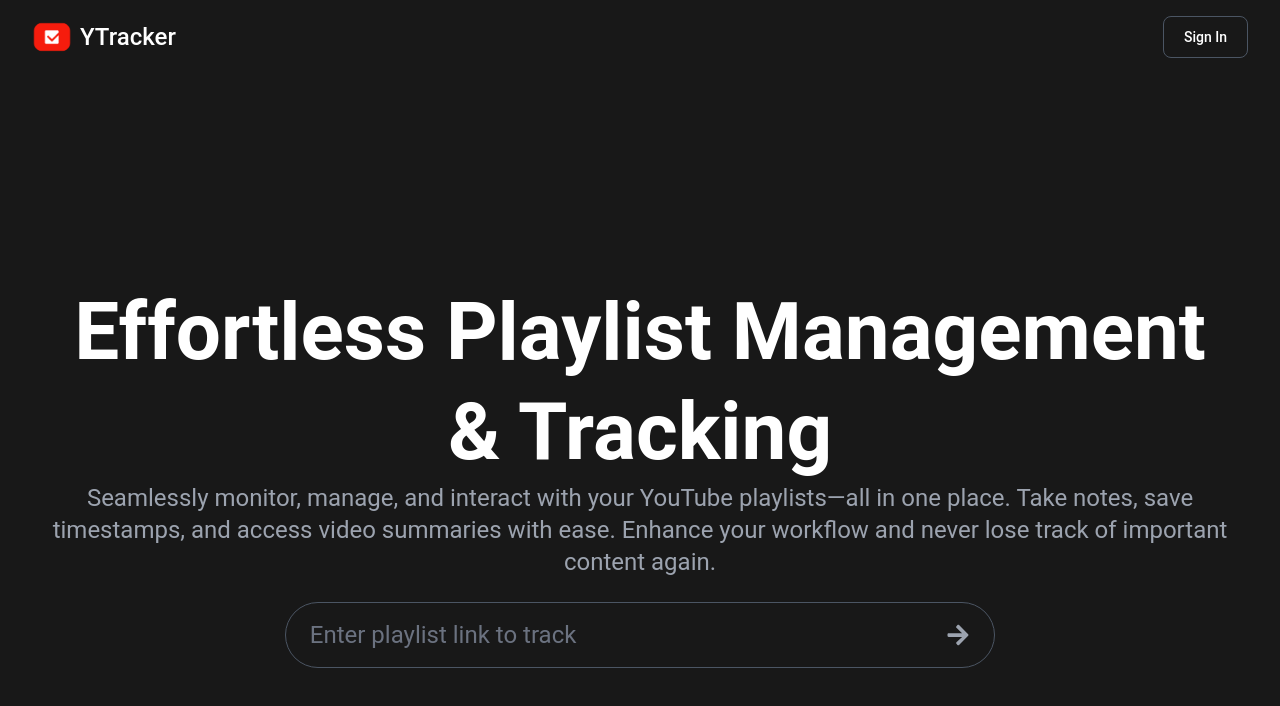
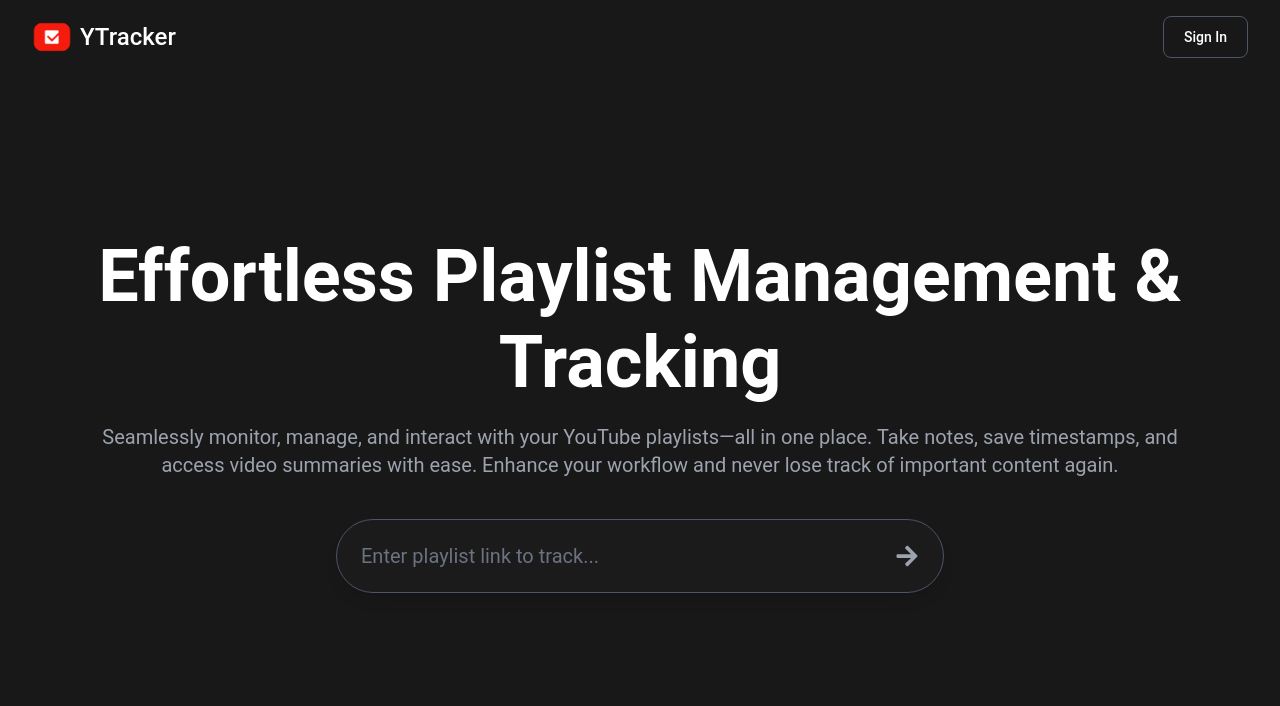
Before and after one commit to prakharrm/YTracker, a React (Create React App) app in the folder frontend/: page / in a window 1280 px wide. Shown: the top 706 px of the page. Built offline with nearby package versions, Linux system fonts and the light colour scheme; no server answers.

Commit message:
improved profile card design

```diff
--- a/frontend/package.json
+++ b/frontend/package.json
@@ -8,6 +8,7 @@
     "cra-template": "1.2.0",
     "dotenv": "^17.0.1",
     "firebase": "^11.3.1",
+    "framer-motion": "^12.23.1",
     "lodash": "^4.17.21",
     "lucide-react": "^0.475.0",
     "material-ui-popup-state": "^5.3.6",
--- a/frontend/src/components/PlaylistNav.js
+++ b/frontend/src/components/PlaylistNav.js
@@ -1,5 +1,4 @@
 import { ChevronLeft, ChevronRight } from "lucide-react"; // Import icons
-import { Progress, Typography } from "@material-tailwind/react";
 
 function VideoNav(
   id,
--- a/frontend/src/components/SearchBar.js
+++ b/frontend/src/components/SearchBar.js
@@ -2,6 +2,7 @@ import React, { useState } from "react";
 import { FaArrowRight } from "react-icons/fa";
 import { trackeNewPlaylist } from "../utils/playlist";
 import { useNavigate } from "react-router-dom";
+import { motion } from "framer-motion";
 
 function SearchBar({ ensureAuth }) {
   const [playlistURI, setplaylistURI] = useState("");
@@ -16,44 +17,48 @@ function SearchBar({ ensureAuth }) {
     const result = await trackeNewPlaylist(playlistURI, ensureAuth);
     setResponse(result);
 
-    console.log("track new playlist", result.trackingId)
-
     if (result?.success) {
       navigate(`/tracker/${result.trackingId}`);
     }
   };
 
   return (
-    <div className="w-[60%] ">
-      <div className="flex items-center bg-transparent border border-gray-600 w-full rounded-full px-6 py-2">
+    <motion.div
+      className="w-full px-4 sm:px-6 md:px-8 lg:max-w-[60%] mx-auto"
+      initial={{ opacity: 0, y: 30 }}
+      animate={{ opacity: 1, y: 0 }}
+      transition={{ duration: 0.6, ease: "easeOut" }}
+    >
+      <div className="flex items-center bg-[#1f1f1f]/60 border border-gray-600 rounded-full px-4 sm:px-6 py-2 sm:py-3 backdrop-blur-md shadow-lg">
         <input
           type="text"
-          placeholder="Enter playlist link to track"
-          className="flex-1 text-2xl h-12 bg-transparent text-white outline-none placeholder-gray-500"
-          onChange={(e) => {
-            setplaylistURI(e.target.value);
-          }}
+          placeholder="Enter playlist link to track..."
+          className="flex-1 text-base sm:text-lg md:text-xl h-10 sm:h-12 bg-transparent text-white outline-none placeholder:text-gray-500 focus:placeholder:text-gray-400 transition-all duration-300"
+          onChange={(e) => setplaylistURI(e.target.value)}
         />
-        <button
-          className="text-gray-400 hover:text-white"
+        <motion.button
+          whileHover={{ scale: 1.1 }}
+          whileTap={{ scale: 0.95 }}
+          className="text-gray-400 hover:text-white transition-colors duration-200 ml-2 sm:ml-3"
           onClick={handleTrackPlaylist}
+          aria-label="Track Playlist"
         >
-          <FaArrowRight size={24} />
-        </button>
+          <FaArrowRight size={20} className="sm:size-5 md:size-6" />
+        </motion.button>
       </div>
-      <div>
-        {response?.message && (
-          <p
-            style={{
-              color: response?.success ? "green" : "red",
-              marginTop: "10px",
-            }}
-          >
-            {response.message}
-          </p>
-        )}
-      </div>
-    </div>
+
+      {response?.message && (
+        <motion.p
+          initial={{ opacity: 0 }}
+          animate={{ opacity: 1 }}
+          className={`mt-3 text-sm sm:text-base ${
+            response.success ? "text-green-400" : "text-red-400"
+          }`}
+        >
+          {response.message}
+        </motion.p>
+      )}
+    </motion.div>
   );
 }
 
--- a/frontend/src/output.css
+++ b/frontend/src/output.css
@@ -573,6 +573,10 @@ video {
   inset: 0px;
 }
 
+.inset-\[3px\] {
+  inset: 3px;
+}
+
 .bottom-3 {
   bottom: 0.75rem;
 }
@@ -605,12 +609,32 @@ video {
   top: 0.5rem;
 }
 
+.right-4 {
+  right: 1rem;
+}
+
+.top-4 {
+  top: 1rem;
+}
+
+.top-3 {
+  top: 0.75rem;
+}
+
 .z-10 {
   z-index: 10;
 }
 
 .z-50 {
   z-index: 50;
+}
+
+.z-20 {
+  z-index: 20;
+}
+
+.z-30 {
+  z-index: 30;
 }
 
 .mx-auto {
@@ -623,6 +647,10 @@ video {
   margin-bottom: 0.5rem;
 }
 
+.mb-10 {
+  margin-bottom: 2.5rem;
+}
+
 .mb-2 {
   margin-bottom: 0.5rem;
 }
@@ -635,8 +663,8 @@ video {
   margin-bottom: 1rem;
 }
 
-.mb-6 {
-  margin-bottom: 1.5rem;
+.ml-1 {
+  margin-left: 0.25rem;
 }
 
 .ml-2 {
@@ -663,8 +691,12 @@ video {
   margin-top: 0.5rem;
 }
 
-.mt-24 {
-  margin-top: 6rem;
+.mt-20 {
+  margin-top: 5rem;
+}
+
+.mt-3 {
+  margin-top: 0.75rem;
 }
 
 .mt-4 {
@@ -679,8 +711,16 @@ video {
   margin-top: 1.5rem;
 }
 
-.ml-1 {
-  margin-left: 0.25rem;
+.mb-1 {
+  margin-bottom: 0.25rem;
+}
+
+.mb-3 {
+  margin-bottom: 0.75rem;
+}
+
+.mt-1 {
+  margin-top: 0.25rem;
 }
 
 .line-clamp-3 {
@@ -697,6 +737,13 @@ video {
   -webkit-line-clamp: 5;
 }
 
+.line-clamp-2 {
+  overflow: hidden;
+  display: -webkit-box;
+  -webkit-box-orient: vertical;
+  -webkit-line-clamp: 2;
+}
+
 .block {
   display: block;
 }
@@ -773,6 +820,26 @@ video {
   height: 100%;
 }
 
+.h-2 {
+  height: 0.5rem;
+}
+
+.h-40 {
+  height: 10rem;
+}
+
+.h-52 {
+  height: 13rem;
+}
+
+.h-48 {
+  height: 12rem;
+}
+
+.h-9 {
+  height: 2.25rem;
+}
+
 .max-h-\[calc\(100vh-200px\)\] {
   max-height: calc(100vh - 200px);
 }
@@ -821,14 +888,14 @@ video {
   width: 1.75rem;
 }
 
-.w-72 {
-  width: 18rem;
-}
-
 .w-8 {
   width: 2rem;
 }
 
+.w-96 {
+  width: 24rem;
+}
+
 .w-\[100px\] {
   width: 100px;
 }
@@ -837,39 +904,51 @@ video {
   width: 50%;
 }
 
-.w-\[60\%\] {
-  width: 60%;
-}
-
 .w-full {
   width: 100%;
 }
 
-.w-52 {
-  width: 13rem;
-}
-
-.w-96 {
-  width: 24rem;
+.w-32 {
+  width: 8rem;
+}
+
+.w-9 {
+  width: 2.25rem;
 }
 
 .min-w-\[180px\] {
   min-width: 180px;
 }
 
+.max-w-4xl {
+  max-width: 56rem;
+}
+
+.max-w-6xl {
+  max-width: 72rem;
+}
+
 .max-w-\[1280px\] {
   max-width: 1280px;
 }
 
-.max-w-\[90rem\] {
-  max-width: 90rem;
-}
-
 .max-w-md {
   max-width: 28rem;
 }
 
-.max-w-96 {
+.max-w-7xl {
+  max-width: 80rem;
+}
+
+.max-w-xs {
+  max-width: 20rem;
+}
+
+.max-w-xl {
+  max-width: 36rem;
+}
+
+.max-w-sm {
   max-width: 24rem;
 }
 
@@ -955,6 +1034,10 @@ video {
   justify-content: space-between;
 }
 
+.gap-2 {
+  gap: 0.5rem;
+}
+
 .gap-3 {
   gap: 0.75rem;
 }
@@ -965,10 +1048,6 @@ video {
 
 .gap-6 {
   gap: 1.5rem;
-}
-
-.gap-2 {
-  gap: 0.5rem;
 }
 
 .space-x-2 > :not([hidden]) ~ :not([hidden]) {
@@ -977,6 +1056,12 @@ video {
   margin-left: calc(0.5rem * calc(1 - var(--tw-space-x-reverse)));
 }
 
+.space-y-1 > :not([hidden]) ~ :not([hidden]) {
+  --tw-space-y-reverse: 0;
+  margin-top: calc(0.25rem * calc(1 - var(--tw-space-y-reverse)));
+  margin-bottom: calc(0.25rem * var(--tw-space-y-reverse));
+}
+
 .space-y-2 > :not([hidden]) ~ :not([hidden]) {
   --tw-space-y-reverse: 0;
   margin-top: calc(0.5rem * calc(1 - var(--tw-space-y-reverse)));
@@ -989,12 +1074,6 @@ video {
   margin-bottom: calc(1rem * var(--tw-space-y-reverse));
 }
 
-.space-y-1 > :not([hidden]) ~ :not([hidden]) {
-  --tw-space-y-reverse: 0;
-  margin-top: calc(0.25rem * calc(1 - var(--tw-space-y-reverse)));
-  margin-bottom: calc(0.25rem * var(--tw-space-y-reverse));
-}
-
 .self-center {
   align-self: center;
 }
@@ -1057,6 +1136,11 @@ video {
   border-top-right-radius: 0.375rem;
 }
 
+.rounded-t-2xl {
+  border-top-left-radius: 1rem;
+  border-top-right-radius: 1rem;
+}
+
 .border {
   border-width: 1px;
 }
@@ -1117,6 +1201,14 @@ video {
   background-color: rgb(29 29 29 / var(--tw-bg-opacity, 1));
 }
 
+.bg-\[\#1e1e1e\]\/90 {
+  background-color: rgb(30 30 30 / 0.9);
+}
+
+.bg-\[\#1f1f1f\]\/60 {
+  background-color: rgb(31 31 31 / 0.6);
+}
+
 .bg-\[\#212121\] {
   --tw-bg-opacity: 1;
   background-color: rgb(33 33 33 / var(--tw-bg-opacity, 1));
@@ -1140,11 +1232,6 @@ video {
 .bg-\[\#3d3d3d\] {
   --tw-bg-opacity: 1;
   background-color: rgb(61 61 61 / var(--tw-bg-opacity, 1));
-}
-
-.bg-\[\#faf8f8\] {
-  --tw-bg-opacity: 1;
-  background-color: rgb(250 248 248 / var(--tw-bg-opacity, 1));
 }
 
 .bg-black {
@@ -1180,13 +1267,32 @@ video {
   background-color: rgb(253 224 71 / var(--tw-bg-opacity, 1));
 }
 
-.bg-\[\#242424\] {
-  --tw-bg-opacity: 1;
-  background-color: rgb(36 36 36 / var(--tw-bg-opacity, 1));
-}
-
-.bg-\[\#1e1e1e\]\/90 {
-  background-color: rgb(30 30 30 / 0.9);
+.bg-\[\#1e1e1e\] {
+  --tw-bg-opacity: 1;
+  background-color: rgb(30 30 30 / var(--tw-bg-opacity, 1));
+}
+
+.bg-blue-600\/20 {
+  background-color: rgb(37 99 235 / 0.2);
+}
+
+.bg-gray-700\/40 {
+  background-color: rgb(55 65 81 / 0.4);
+}
+
+.bg-green-500 {
+  --tw-bg-opacity: 1;
+  background-color: rgb(34 197 94 / var(--tw-bg-opacity, 1));
+}
+
+.bg-\[\#1f1f1f\] {
+  --tw-bg-opacity: 1;
+  background-color: rgb(31 31 31 / var(--tw-bg-opacity, 1));
+}
+
+.bg-\[\#2a2a2a\] {
+  --tw-bg-opacity: 1;
+  background-color: rgb(42 42 42 / var(--tw-bg-opacity, 1));
 }
 
 .bg-opacity-50 {
@@ -1227,6 +1333,11 @@ video {
 
 .p-6 {
   padding: 1.5rem;
+}
+
+.px-0 {
+  padding-left: 0px;
+  padding-right: 0px;
 }
 
 .px-1 {
@@ -1293,8 +1404,8 @@ video {
   padding-left: 0.5rem;
 }
 
-.pt-52 {
-  padding-top: 13rem;
+.pt-32 {
+  padding-top: 8rem;
 }
 
 .text-left {
@@ -1310,13 +1421,19 @@ video {
   line-height: 2rem;
 }
 
+.text-4xl {
+  font-size: 2.25rem;
+  line-height: 2.5rem;
+}
+
 .text-5xl {
   font-size: 3rem;
   line-height: 1;
 }
 
-.text-\[4rem\] {
-  font-size: 4rem;
+.text-base {
+  font-size: 1rem;
+  line-height: 1.5rem;
 }
 
 .text-lg {
@@ -1339,6 +1456,25 @@ video {
   line-height: 1rem;
 }
 
+.text-6xl {
+  font-size: 3.75rem;
+  line-height: 1;
+}
+
+.text-7xl {
+  font-size: 4.5rem;
+  line-height: 1;
+}
+
+.text-3xl {
+  font-size: 1.875rem;
+  line-height: 2.25rem;
+}
+
+.text-\[10px\] {
+  font-size: 10px;
+}
+
 .font-bold {
   font-weight: 700;
 }
@@ -1361,6 +1497,11 @@ video {
 
 .leading-tight {
   line-height: 1.25;
+}
+
+.text-\[\#242424\] {
+  --tw-text-opacity: 1;
+  color: rgb(36 36 36 / var(--tw-text-opacity, 1));
 }
 
 .text-gray-200 {
@@ -1393,6 +1534,11 @@ video {
   color: rgb(17 24 39 / var(--tw-text-opacity, 1));
 }
 
+.text-green-400 {
+  --tw-text-opacity: 1;
+  color: rgb(74 222 128 / var(--tw-text-opacity, 1));
+}
+
 .text-red-400 {
   --tw-text-opacity: 1;
   color: rgb(248 113 113 / var(--tw-text-opacity, 1));
@@ -1403,9 +1549,9 @@ video {
   color: rgb(255 255 255 / var(--tw-text-opacity, 1));
 }
 
-.text-\[\#242424\] {
+.text-blue-400 {
   --tw-text-opacity: 1;
-  color: rgb(36 36 36 / var(--tw-text-opacity, 1));
+  color: rgb(96 165 250 / var(--tw-text-opacity, 1));
 }
 
 .underline {
@@ -1423,11 +1569,6 @@ video {
 .placeholder-gray-400::placeholder {
   --tw-placeholder-opacity: 1;
   color: rgb(156 163 175 / var(--tw-placeholder-opacity, 1));
-}
-
-.placeholder-gray-500::placeholder {
-  --tw-placeholder-opacity: 1;
-  color: rgb(107 114 128 / var(--tw-placeholder-opacity, 1));
 }
 
 .opacity-25 {
@@ -1462,6 +1603,12 @@ video {
   box-shadow: var(--tw-ring-offset-shadow, 0 0 #0000), var(--tw-ring-shadow, 0 0 #0000), var(--tw-shadow);
 }
 
+.shadow-md {
+  --tw-shadow: 0 4px 6px -1px rgb(0 0 0 / 0.1), 0 2px 4px -2px rgb(0 0 0 / 0.1);
+  --tw-shadow-colored: 0 4px 6px -1px var(--tw-shadow-color), 0 2px 4px -2px var(--tw-shadow-color);
+  box-shadow: var(--tw-ring-offset-shadow, 0 0 #0000), var(--tw-ring-shadow, 0 0 #0000), var(--tw-shadow);
+}
+
 .outline-none {
   outline: 2px solid transparent;
   outline-offset: 2px;
@@ -1473,31 +1620,22 @@ video {
   box-shadow: var(--tw-ring-offset-shadow), var(--tw-ring-shadow), var(--tw-shadow, 0 0 #0000);
 }
 
-.ring-black {
-  --tw-ring-opacity: 1;
-  --tw-ring-color: rgb(0 0 0 / var(--tw-ring-opacity, 1));
-}
-
 .ring-white\/10 {
   --tw-ring-color: rgb(255 255 255 / 0.1);
 }
 
-.ring-opacity-20 {
-  --tw-ring-opacity: 0.2;
-}
-
 .filter {
   filter: var(--tw-blur) var(--tw-brightness) var(--tw-contrast) var(--tw-grayscale) var(--tw-hue-rotate) var(--tw-invert) var(--tw-saturate) var(--tw-sepia) var(--tw-drop-shadow);
 }
 
+.backdrop-blur-md {
+  --tw-backdrop-blur: blur(12px);
+  -webkit-backdrop-filter: var(--tw-backdrop-blur) var(--tw-backdrop-brightness) var(--tw-backdrop-contrast) var(--tw-backdrop-grayscale) var(--tw-backdrop-hue-rotate) var(--tw-backdrop-invert) var(--tw-backdrop-opacity) var(--tw-backdrop-saturate) var(--tw-backdrop-sepia);
+  backdrop-filter: var(--tw-backdrop-blur) var(--tw-backdrop-brightness) var(--tw-backdrop-contrast) var(--tw-backdrop-grayscale) var(--tw-backdrop-hue-rotate) var(--tw-backdrop-invert) var(--tw-backdrop-opacity) var(--tw-backdrop-saturate) var(--tw-backdrop-sepia);
+}
+
 .backdrop-blur-sm {
   --tw-backdrop-blur: blur(4px);
-  -webkit-backdrop-filter: var(--tw-backdrop-blur) var(--tw-backdrop-brightness) var(--tw-backdrop-contrast) var(--tw-backdrop-grayscale) var(--tw-backdrop-hue-rotate) var(--tw-backdrop-invert) var(--tw-backdrop-opacity) var(--tw-backdrop-saturate) var(--tw-backdrop-sepia);
-  backdrop-filter: var(--tw-backdrop-blur) var(--tw-backdrop-brightness) var(--tw-backdrop-contrast) var(--tw-backdrop-grayscale) var(--tw-backdrop-hue-rotate) var(--tw-backdrop-invert) var(--tw-backdrop-opacity) var(--tw-backdrop-saturate) var(--tw-backdrop-sepia);
-}
-
-.backdrop-blur-md {
-  --tw-backdrop-blur: blur(12px);
   -webkit-backdrop-filter: var(--tw-backdrop-blur) var(--tw-backdrop-brightness) var(--tw-backdrop-contrast) var(--tw-backdrop-grayscale) var(--tw-backdrop-hue-rotate) var(--tw-backdrop-invert) var(--tw-backdrop-opacity) var(--tw-backdrop-saturate) var(--tw-backdrop-sepia);
   backdrop-filter: var(--tw-backdrop-blur) var(--tw-backdrop-brightness) var(--tw-backdrop-contrast) var(--tw-backdrop-grayscale) var(--tw-backdrop-hue-rotate) var(--tw-backdrop-invert) var(--tw-backdrop-opacity) var(--tw-backdrop-saturate) var(--tw-backdrop-sepia);
 }
@@ -1574,6 +1712,11 @@ text-white {
   background-color: #555;
 }
 
+.placeholder\:text-gray-500::placeholder {
+  --tw-text-opacity: 1;
+  color: rgb(107 114 128 / var(--tw-text-opacity, 1));
+}
+
 .hover\:scale-\[1\.02\]:hover {
   --tw-scale-x: 1.02;
   --tw-scale-y: 1.02;
@@ -1590,6 +1733,11 @@ text-white {
   background-color: rgb(63 63 63 / var(--tw-bg-opacity, 1));
 }
 
+.hover\:bg-\[\#3a3a3a\]:hover {
+  --tw-bg-opacity: 1;
+  background-color: rgb(58 58 58 / var(--tw-bg-opacity, 1));
+}
+
 .hover\:bg-\[\#3d3d3d\]:hover {
   --tw-bg-opacity: 1;
   background-color: rgb(61 61 61 / var(--tw-bg-opacity, 1));
@@ -1623,11 +1771,6 @@ text-white {
 .hover\:bg-gray-800:hover {
   --tw-bg-opacity: 1;
   background-color: rgb(31 41 55 / var(--tw-bg-opacity, 1));
-}
-
-.hover\:bg-\[\#3a3a3a\]:hover {
-  --tw-bg-opacity: 1;
-  background-color: rgb(58 58 58 / var(--tw-bg-opacity, 1));
 }
 
 .hover\:text-gray-900:hover {
@@ -1651,6 +1794,12 @@ text-white {
   box-shadow: var(--tw-ring-offset-shadow, 0 0 #0000), var(--tw-ring-shadow, 0 0 #0000), var(--tw-shadow);
 }
 
+.hover\:shadow-xl:hover {
+  --tw-shadow: 0 20px 25px -5px rgb(0 0 0 / 0.1), 0 8px 10px -6px rgb(0 0 0 / 0.1);
+  --tw-shadow-colored: 0 20px 25px -5px var(--tw-shadow-color), 0 8px 10px -6px var(--tw-shadow-color);
+  box-shadow: var(--tw-ring-offset-shadow, 0 0 #0000), var(--tw-ring-shadow, 0 0 #0000), var(--tw-shadow);
+}
+
 .focus\:outline-none:focus {
   outline: 2px solid transparent;
   outline-offset: 2px;
@@ -1678,11 +1827,29 @@ text-white {
   --tw-ring-color: rgb(147 197 253 / var(--tw-ring-opacity, 1));
 }
 
+.focus\:placeholder\:text-gray-400:focus::placeholder {
+  --tw-text-opacity: 1;
+  color: rgb(156 163 175 / var(--tw-text-opacity, 1));
+}
+
 .group:hover .group-hover\:decoration-white {
   text-decoration-color: #fff;
 }
 
 @media (min-width: 640px) {
+  .sm\:ml-3 {
+    margin-left: 0.75rem;
+  }
+
+  .sm\:size-5 {
+    width: 1.25rem;
+    height: 1.25rem;
+  }
+
+  .sm\:h-12 {
+    height: 3rem;
+  }
+
   .sm\:h-\[86px\] {
     height: 86px;
   }
@@ -1701,6 +1868,40 @@ text-white {
 
   .sm\:rounded-xl {
     border-radius: 0.75rem;
+  }
+
+  .sm\:px-6 {
+    padding-left: 1.5rem;
+    padding-right: 1.5rem;
+  }
+
+  .sm\:py-3 {
+    padding-top: 0.75rem;
+    padding-bottom: 0.75rem;
+  }
+
+  .sm\:pt-40 {
+    padding-top: 10rem;
+  }
+
+  .sm\:text-5xl {
+    font-size: 3rem;
+    line-height: 1;
+  }
+
+  .sm\:text-base {
+    font-size: 1rem;
+    line-height: 1.5rem;
+  }
+
+  .sm\:text-lg {
+    font-size: 1.125rem;
+    line-height: 1.75rem;
+  }
+
+  .sm\:text-xl {
+    font-size: 1.25rem;
+    line-height: 1.75rem;
   }
 }
 
@@ -1709,6 +1910,11 @@ text-white {
     inset: 0px;
   }
 
+  .md\:size-6 {
+    width: 1.5rem;
+    height: 1.5rem;
+  }
+
   .md\:max-h-\[calc\(100vh-200px\)\] {
     max-height: calc(100vh - 200px);
   }
@@ -1734,18 +1940,48 @@ text-white {
     padding: 1.25rem;
   }
 
+  .md\:px-12 {
+    padding-left: 3rem;
+    padding-right: 3rem;
+  }
+
   .md\:px-6 {
     padding-left: 1.5rem;
     padding-right: 1.5rem;
   }
 
-  .md\:text-2xl {
-    font-size: 1.5rem;
-    line-height: 2rem;
-  }
-
-  .md\:text-\[5rem\] {
-    font-size: 5rem;
+  .md\:px-8 {
+    padding-left: 2rem;
+    padding-right: 2rem;
+  }
+
+  .md\:text-6xl {
+    font-size: 3.75rem;
+    line-height: 1;
+  }
+
+  .md\:text-xl {
+    font-size: 1.25rem;
+    line-height: 1.75rem;
+  }
+
+  .md\:text-7xl {
+    font-size: 4.5rem;
+    line-height: 1;
+  }
+
+  .md\:text-lg {
+    font-size: 1.125rem;
+    line-height: 1.75rem;
+  }
+
+  .md\:text-base {
+    font-size: 1rem;
+    line-height: 1.5rem;
+  }
+
+  .md\:leading-\[1\.2\] {
+    line-height: 1.2;
   }
 }
 
@@ -1758,8 +1994,16 @@ text-white {
     width: 35%;
   }
 
+  .lg\:max-w-\[60\%\] {
+    max-width: 60%;
+  }
+
   .lg\:grid-cols-3 {
     grid-template-columns: repeat(3, minmax(0, 1fr));
+  }
+
+  .lg\:grid-cols-4 {
+    grid-template-columns: repeat(4, minmax(0, 1fr));
   }
 }
 
--- a/frontend/src/pages/Home.js
+++ b/frontend/src/pages/Home.js
@@ -1,29 +1,26 @@
-import React, { useState, useEffect } from "react";
+import React from "react";
 import SearchBar from "../components/SearchBar";
-import { initializeAuthListener } from "../utils/user";
 import Profile from "../components/Profile";
 
-function Home({ensureAuth}) {
-
-
-
+function Home({ ensureAuth }) {
   return (
-    <div className="flex flex-col items-center min-h-screen w-full pt-52 px-4 text-center">
-      <div className="mb-6 ">
-        <h1 className="text-white font-semibold text-[4rem] md:text-[5rem] leading-tight">
+    <div className="flex flex-col items-center min-h-screen w-full px-4 sm:px-6 md:px-12 pt-32 sm:pt-40 text-center">
+      <div className="mb-10 w-full ">
+        <h1 className="text-white font-semibold text-4xl sm:text-xl md:text-7xl leading-tight md:leading-[1.2]">
           Effortless Playlist Management & Tracking
         </h1>
-        <p className="text-gray-400 text-xl md:text-2xl max-w-[90rem] mx-auto">
+        <p className="text-gray-400 text-base sm:text-lg md:text-xl mt-4 max-w-7xl mx-auto">
           Seamlessly monitor, manage, and interact with your YouTube playlists—all in one place.
           Take notes, save timestamps, and access video summaries with ease.
           Enhance your workflow and never lose track of important content again.
         </p>
       </div>
+
       <div className="w-full flex justify-center">
-        <SearchBar ensureAuth={ensureAuth}/>
+        <SearchBar ensureAuth={ensureAuth} />
       </div>
-      <div className="w-full px-6 mt-24">
 
+      <div className="w-full px-0 sm:px-6 mt-20 ">
         <Profile />
       </div>
     </div>
--- a/frontend/src/pages/Tracker.js
+++ b/frontend/src/pages/Tracker.js
@@ -1,4 +1,4 @@
-import React, { useEffect, useState, useRef } from "react";
+import { useEffect, useState, useRef } from "react";
 import PlaylistNav from "../components/PlaylistNav";
 import VideoPlayer from "../components/VideoPlayer";
 import Notes from "../components/Notes";
@@ -102,7 +102,6 @@ function Tracker() {
     selectedVideo,
     trackingId,
     playlistId,
-    finishedVideos,
     flagVideos,
   ]);
 
--- a/frontend/src/utils/notes.js
+++ b/frontend/src/utils/notes.js
@@ -1,4 +1,4 @@
-import { auth, db } from "../firebase-config";
+import { db } from "../firebase-config";
 import { doc, setDoc, updateDoc, getDoc } from "firebase/firestore";
 import { getVerifiedUser } from "./user";
 
```
Also changed, not shown: frontend/src/components/Profile.js (+61 -32 lines), frontend/tailwind.config.js (+9 -4 lines), 1 other file (tests, documents, lock files or other folders).
